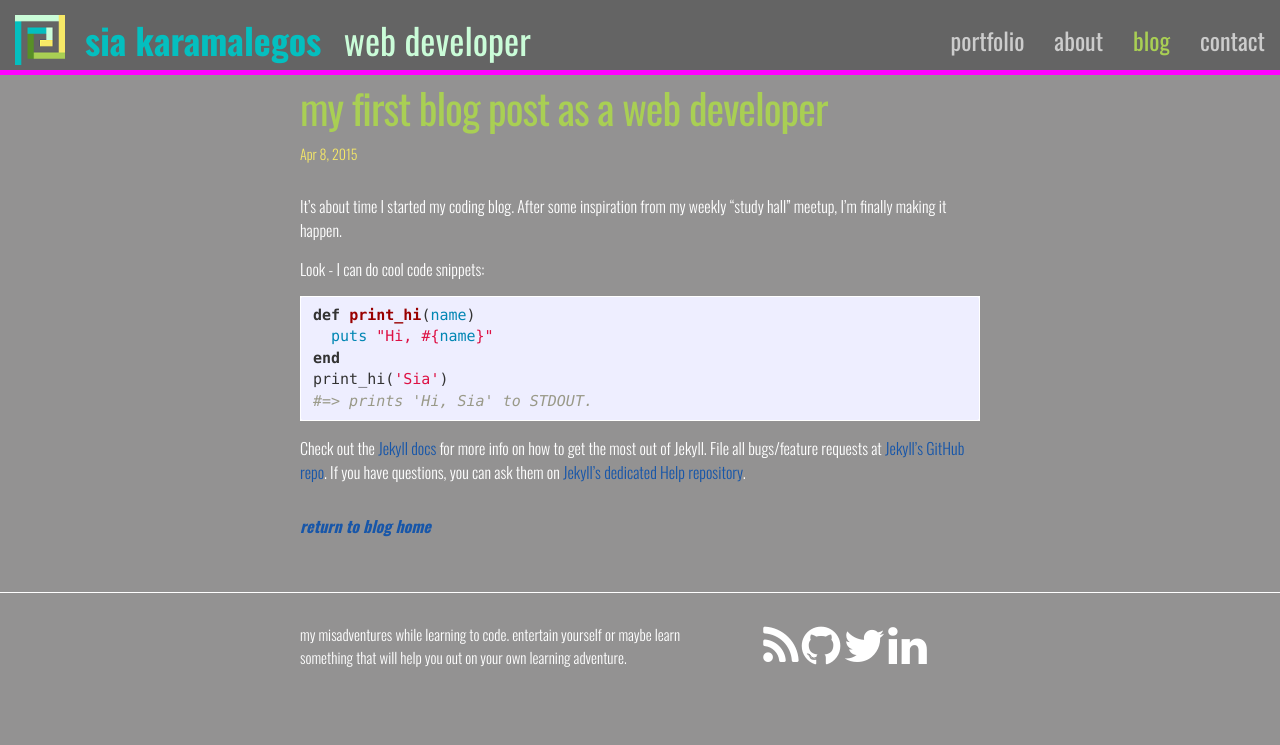
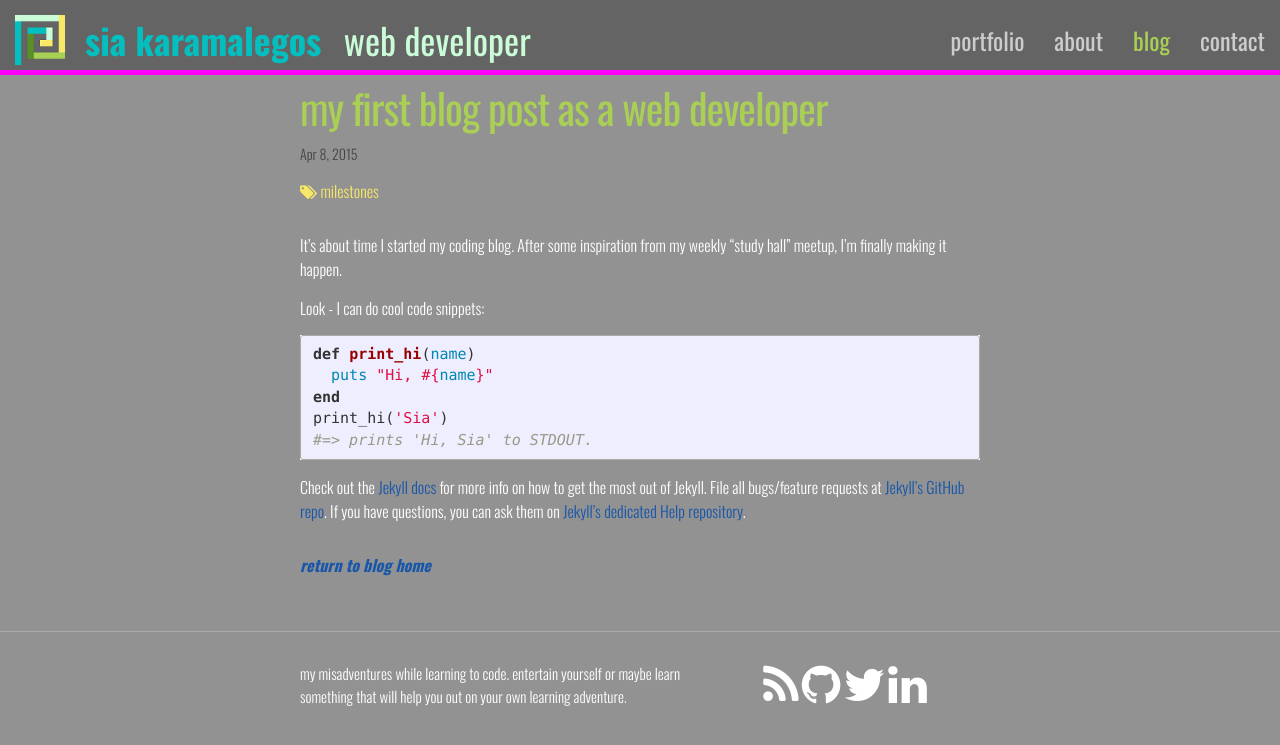
Before and after one commit to siakaramalegos/blog, a Jekyll site: the page built from _posts/2015-04-08-my-first-post.markdown, in a window 1280 px wide. Shown: the top 745 px of the page. Built offline with Jekyll 4.4.1, drawn with Linux system fonts in a browser that asks for light colours; nearby versions of some CDN libraries; comment, search, counter and statistics services are not loaded.

Commit message:
Added tags to posts and updated styling

```diff
--- a/_layouts/post.html
+++ b/_layouts/post.html
@@ -4,8 +4,14 @@ layout: default
 <div class="post">
 
   <header class="post-header">
-    <h1 class="post-title">{{ page.title }}</h1>
+    <h1 class="post-title">
+      {{ page.title }}
+    </h1>
     <p class="post-meta">{{ page.date | date: "%b %-d, %Y" }}{% if page.author %} • {{ page.author }}{% endif %}{% if page.meta %} • {{ page.meta }}{% endif %}</p>
+    <div class="tags">
+      <i class="fa fa-tags"></i>
+      {{ page.categories | join: ', ' }}
+    </div>
   </header>
 
   <article class="post-content">
--- a/_posts/2015-04-08-my-first-post.markdown
+++ b/_posts/2015-04-08-my-first-post.markdown
@@ -2,7 +2,7 @@
 layout: post
 title:  "my first blog post as a web developer"
 date:   2015-04-08 19:43:30
-categories:
+categories: milestones
 comments: true
 ---
 It's about time I started my coding blog.  After some inspiration from my weekly "study hall" meetup, I'm finally making it happen.
--- a/_posts/2015-04-11-comments-are-more-fun.markdown
+++ b/_posts/2015-04-11-comments-are-more-fun.markdown
@@ -2,7 +2,7 @@
 layout: post
 title:  "comments are more fun"
 date:   2015-04-11 14:21:30
-categories: jekyll, disqus
+categories: jekyll disqus
 comments: true
 ---
 Hooray for adding comments to my blog!
--- a/css/main.scss
+++ b/css/main.scss
@@ -18,7 +18,7 @@ $background-color: #939292;
 $brand-color:      #2a7ae2;
 
 // Changed to a yellow color
-$grey-color:       #F7E967;
+$grey-color:       #444444;
 $grey-color-light: lighten($grey-color, 40%);
 $grey-color-dark:  darken($grey-color, 25%);
 
@@ -161,6 +161,10 @@ a.comment-count {
   text-transform: lowercase;
 }
 
+.tags {
+  color: #F7E967;
+}
+
 // Using media queries with like this:
 // @include media-query($on-palm) {
 //     .wrapper {
```
